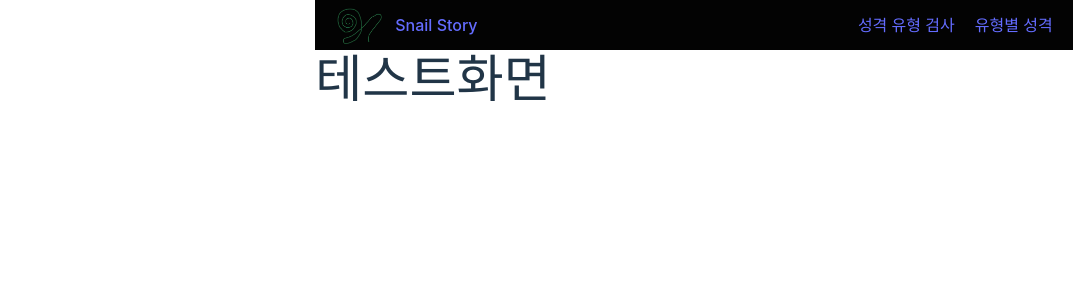
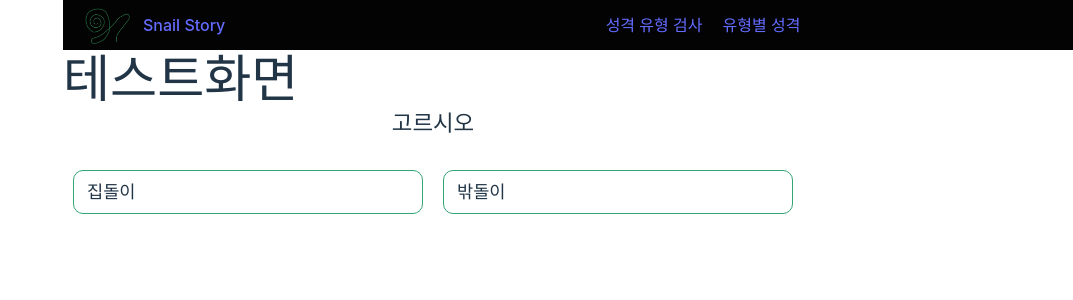
Before and after one commit to snailStory/16personalities, a React (Vite) app: page /typeTest in a window 1280 px wide. Shown: the top 300 px of the page, without its empty margins (207-1280 px from the left). Built offline with nearby package versions, Linux system fonts and the light colour scheme.

Commit message:
[Feat] Quiz 컴포넌트 추가

```diff
--- a/src/App.tsx
+++ b/src/App.tsx
@@ -4,7 +4,6 @@ import Header from "src/components/Header";
 import Footer from "src/components/Footer";
 import { css } from "@emotion/react";
 import team from "src/assets/svgs/team.svg";
-import { Outlet } from "react-router-dom";
 
 function App() {
   return (
@@ -59,7 +58,7 @@ function App() {
         </div>
       </main>
       <img src={team} alt="" />
-      <Outlet />
+
 
       <Footer />
     </RecoilRoot>
--- /dev/null
+++ b/src/components/Quiz.tsx
@@ -0,0 +1,47 @@
+import { css } from '@emotion/react';
+interface Props  {
+    title: string
+    selectItems: string[]
+}
+const Quiz = ({title, selectItems}:Props) => {
+  return (
+    <>
+      <div css={TitleContainer}>{title}</div>
+      <div css={SelectBoxContainer}>
+        {selectItems.map((item, index) => {
+          return (
+            <div key={index} css={SelectBoxItem}>
+              {item}
+            </div>
+          );
+        })}
+      </div>
+    </>
+  );
+};
+
+const TitleContainer = css`
+  text-align: center;
+  font-size: 1.4em;
+`;
+const SelectBoxContainer = css`
+  display: flex;
+  margin-top: 20px;
+  justify-content: center;
+`;
+const SelectBoxItem = css`
+  border: 1px solid #33a474;
+  border-radius: 10px;
+  font-size: 1.1em;
+  padding: 8px 13px;
+  margin: 10px;
+  width: 350px;
+  cursor: pointer;
+  &:hover {
+    background-color: #33a474;
+    transition-timing-function: ease-in-out;
+    transition-delay: 0.12s;
+    transform: scale(1.05);
+  }
+`;
+export default Quiz;
--- a/src/pages/TypeTest.tsx
+++ b/src/pages/TypeTest.tsx
@@ -1,7 +1,10 @@
+import Quiz from "src/components/Quiz";
+
 function TypeTest() {
   return (
     <div>
       <h1>테스트화면</h1>
+      <Quiz title='고르시오' selectItems = {['집돌이','밖돌이']} />
     </div>
   );
 }
```
